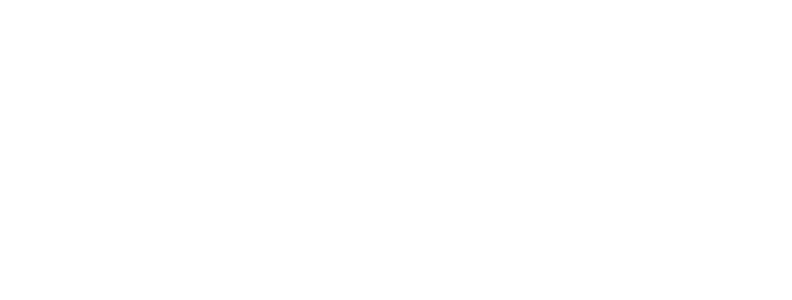
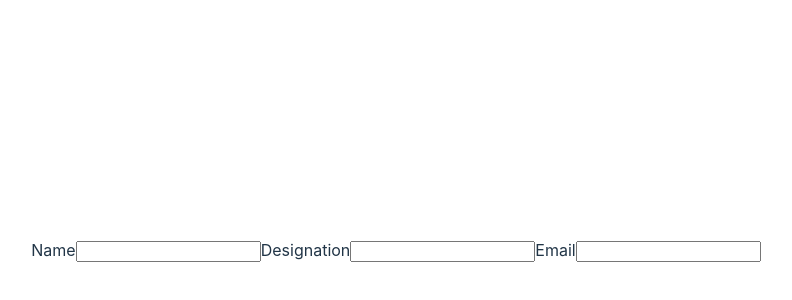
Before and after one commit to ShreyasKR8/resume-builder, a React (Vite) app: page / in a window 1280 px wide. Shown: the part 142-442 px from the top of the page, without its empty margins (244-1036 px from the left). Built offline with nearby package versions, Linux system fonts and the light colour scheme.

Commit message:
add input component

```diff
--- a/src/App.jsx
+++ b/src/App.jsx
@@ -1,9 +1,37 @@
+import { useState } from "react"
 import './App.css'
+import InputComponent from './components/InputComponent'
 
 function App() {
+    const [formDetails, setFormDetails] = useState({
+        name: '',
+        designation: '',
+        email: '',
+    });
+
+    function handleInputChange(e) {
+        setFormDetails({
+            ...formDetails,
+            [e.target.id]: e.target.value
+        })
+    }
 
   return (
     <>
+      <section className='edit-section'>
+        <form>
+            <InputComponent id='name' label='Name' inputType='text' handleInputChange={handleInputChange}/>
+            <InputComponent id='designation' label={'Designation'} inputType={'text'} handleInputChange={handleInputChange} />
+            <InputComponent id='email' label={'Email'} inputType={'email'} handleInputChange={handleInputChange}/>
+        </form>
+      </section>
+      <section className='resume-section'>
+        <div className='personal-details'>
+            <p>{formDetails.name}</p>
+            <p>{formDetails.designation}</p>
+            <p>{formDetails.email}</p>
+        </div>
+      </section>
     </>
   )
 }
--- /dev/null
+++ b/src/components/InputComponent.jsx
@@ -0,0 +1,11 @@
+// import { useState } from "react"
+
+export default function InputComponent({ id, label, inputType, handleInputChange}) {
+    return(
+        <>
+            <label>{label}
+                <input id={id} onChange={handleInputChange} type={inputType}/>
+            </label>
+        </>
+    )
+}
```
